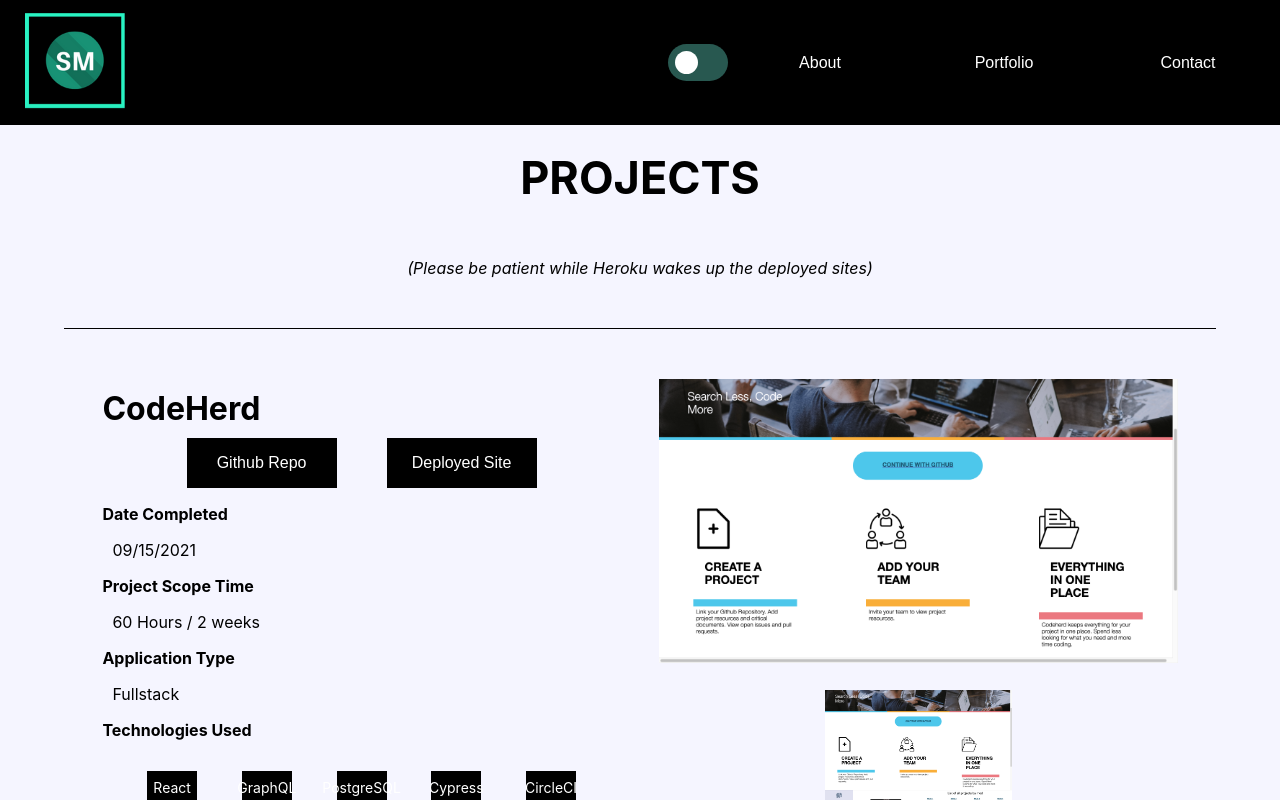
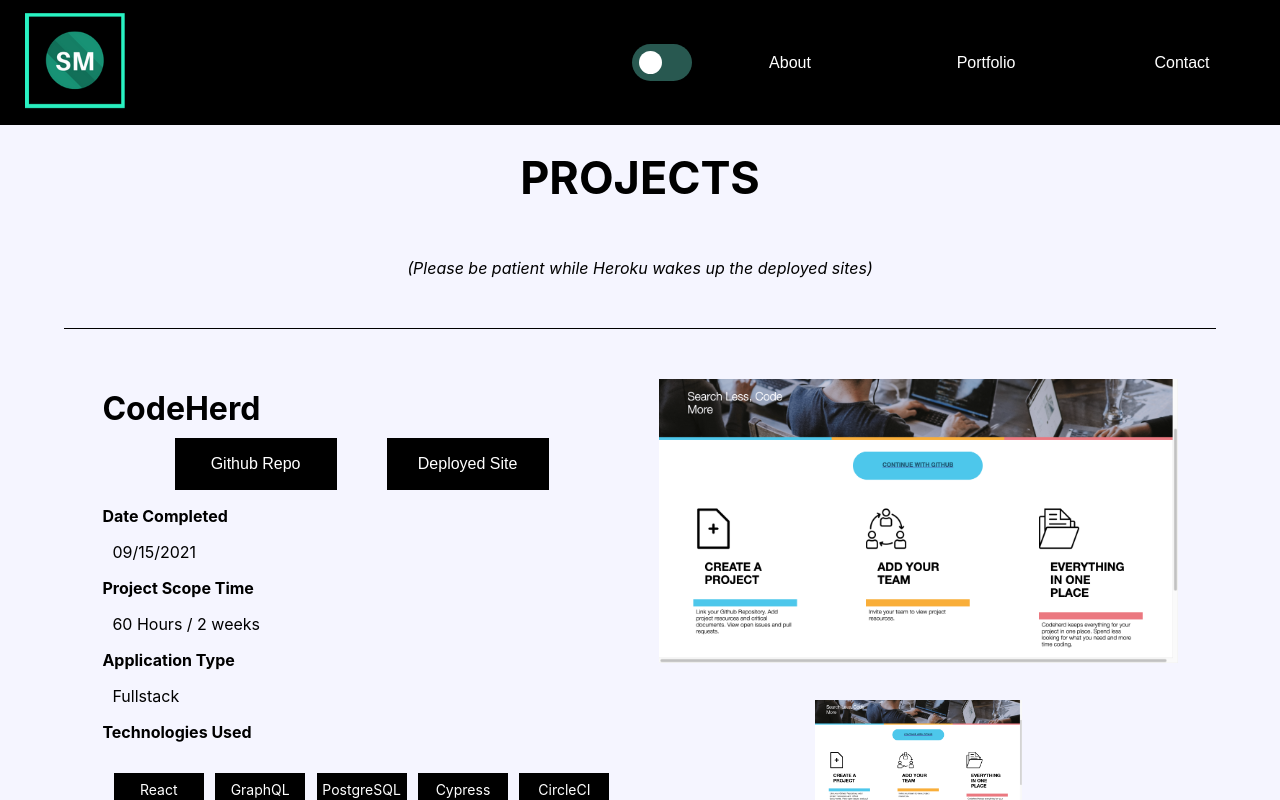
Before and after one commit to shawnmcmahon/portfolio, a React (Create React App) app: page /portfolio in a window 1280 px wide. Shown: the top 800 px of the page. Built offline with nearby package versions, Linux system fonts and the light colour scheme.

Commit message:
Rename classes for switch so they don't interfer with other components

```diff
--- a/src/Components/Header/Header.js
+++ b/src/Components/Header/Header.js
@@ -13,7 +13,7 @@ const Header = () => {
           </ScrollLink>
         </div>
         <div className="button-container">
-        <label class="switch-wrap">
+        <label class="switch-wrap switch-html">
           <input type="checkbox" />
           <div class="switch"></div>
         </label>
--- a/src/styles/desktop/Header.scss
+++ b/src/styles/desktop/Header.scss
@@ -69,8 +69,8 @@ $padding: 7px;
 $height: $width / 2 + $padding;
 
 //boring layout stuff:
-html { box-sizing: border-box; height: 100% } *, *::before, *::after { box-sizing: inherit; }
-body {display: flex; align-items: center; justify-content: center; min-height: 100vh; background: #f5f5f5; }
+.switch-html { box-sizing: border-box; height: 100% } *, *::before, *::after { box-sizing: inherit; }
+// .switch-body {display: flex; align-items: center; justify-content: center; min-height: 100vh; background: #f5f5f5; }
 
 //toggle code begins!
 .switch-wrap {
--- a/src/styles/desktop/Project.scss
+++ b/src/styles/desktop/Project.scss
@@ -54,6 +54,7 @@
 .thumbnail {
   width: 100%;
   cursor: pointer;
+  margin: 10px 0 10px 0;
 }
 
 .photo-display {
```
